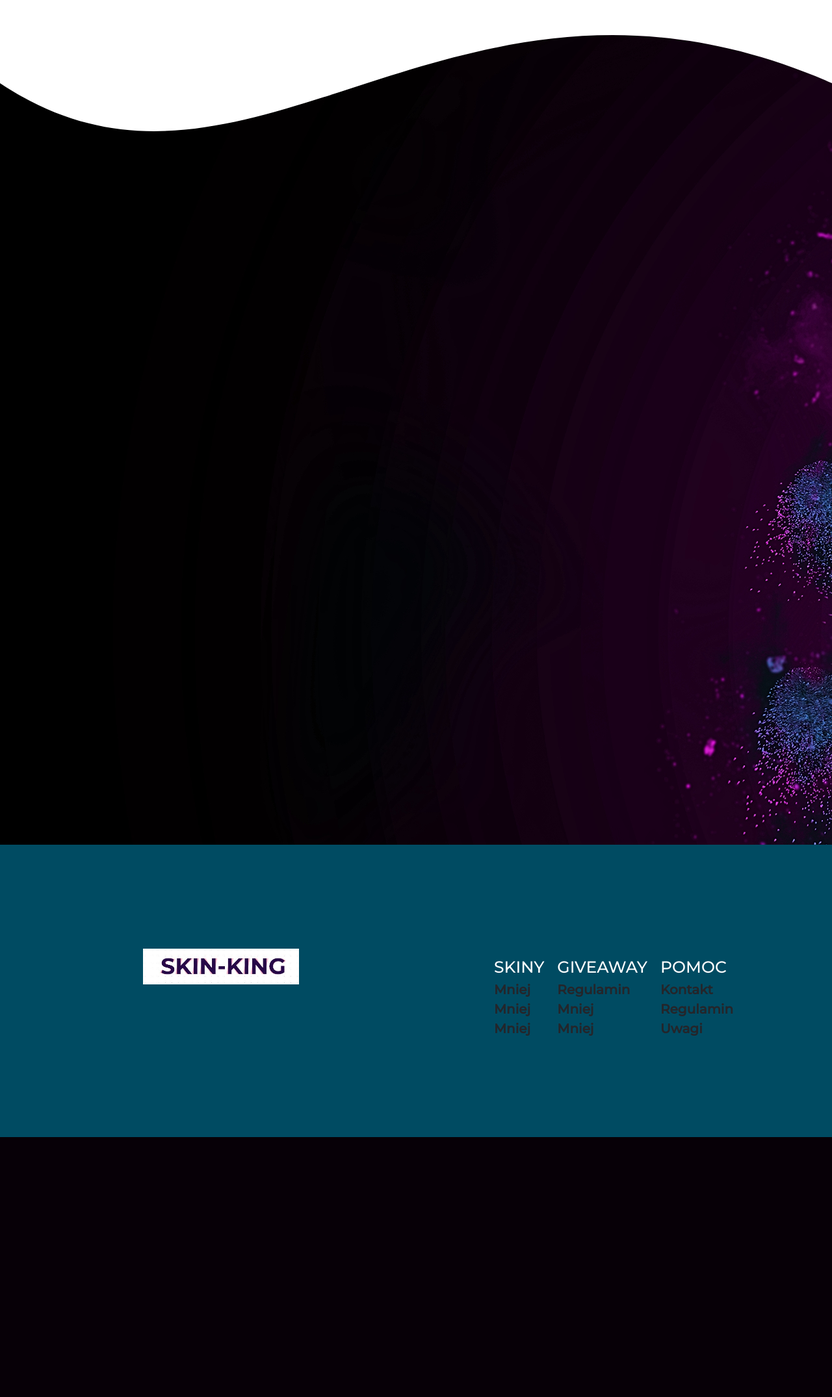
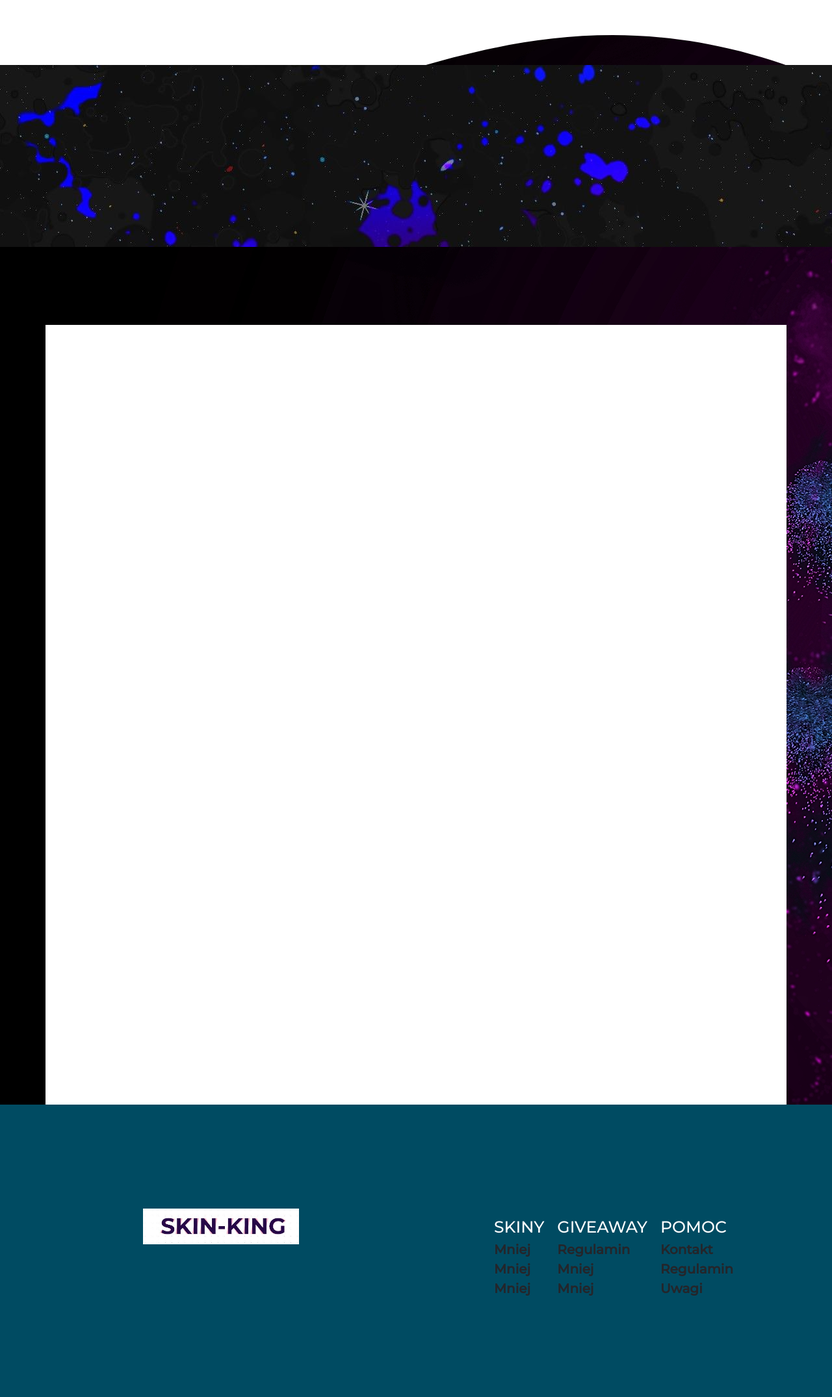
Before and after one commit to HAPPY231/SKIN-KING, a PHP site: page / in a window 1280 px wide. Shown: the part 106-2256 px from the top of the page at 65% size. Before the commit the page ends 1856 px from the top, so only its background shows below. Run offline with PHP 8.4, Linux system fonts and the light colour scheme; data that the repository does not hold is empty; a stand-in replaces the project's code that opens the database connection; some libraries are stand-ins or nearby versions.

Commit message:
Upgrades

```diff
--- a/case.php
+++ b/case.php
@@ -5,7 +5,7 @@ include("connect.php");
 
 $_SESSION['case'] = $_GET['case_id'];
 if (@$_COOKIE['checksum'] == md5(@$_COOKIE['user']).@$_COOKIE['login_dod']) {
-    $users = "SELECT * FROM user WHERE name='$_COOKIE[user]'";
+    $users = "SELECT * FROM user WHERE login='$_COOKIE[user]'";
     $get = mysqli_query($dbc,$users);
     $user = mysqli_fetch_row($get);
 }
@@ -24,6 +24,10 @@ if (@$_COOKIE['checksum'] == md5(@$_COOKIE['user']).@$_COOKIE['login_dod']) {
 
     $sql = "SELECT * FROM cases WHERE id=$_SESSION[case]";
     $case = mysqli_query($dbc,$sql);
+    $checkforsecure = $case->num_rows;
+    if($checkforsecure<=0){
+        header("Location:index.php");
+    }
     $row = mysqli_fetch_row($case)
     ?>
     <title>SKIN-KING | <?php echo $row[1]; ?></title>
--- a/draw.php
+++ b/draw.php
@@ -27,7 +27,7 @@
         }
         return $closest;
     }
-    $rang = rand(0,100);
+    $rang = rand(0.0000005,100);
     $win = array_search(getClosest($rang,$c),$c);
     $sqladd = "UPDATE user SET account_balance=account_balance+$win WHERE id='$user_id'";
     $addquery = mysqli_query($dbc,$sqladd);
@@ -35,7 +35,7 @@
     date_default_timezone_set('Europe/Warsaw');
     $date=date_create(date("Y-m-d H:i:s"));
     date_modify($date,"+30 minutes");
-    $dataf = date_format($date,"Y-m-d H:i:s")."<br>";
+    $dataf = date_format($date,"Y-m-d H:i:s");
 
     $datechange = "UPDATE user SET `date`='$dataf' WHERE id='$user_id'";
     $mydatechaquery = mysqli_query($dbc,$datechange);
--- a/equipment.php
+++ b/equipment.php
@@ -5,7 +5,7 @@
     include("connect.php");
 
     if (@$_COOKIE['checksum'] == md5(@$_COOKIE['user']).@$_COOKIE['login_dod']) {
-        $users = "SELECT * FROM user WHERE name='$_COOKIE[user]'";
+        $users = "SELECT * FROM user WHERE login='$_COOKIE[user]'";
         $get = mysqli_query($dbc,$users);
         $user = mysqli_fetch_row($get);
     }
--- a/include.php
+++ b/include.php
@@ -8,6 +8,7 @@ echo<<<END
   <script src="https://ajax.googleapis.com/ajax/libs/jquery/1.12.4/jquery.min.js"></script>
   <link rel="stylesheet" href="style.css">
   <script type="text/javascript" src="java.js"></script>
+  <link rel="icon" href="images/rifle.png">
 END;
 }
 
@@ -22,7 +23,7 @@ echo<<<END
 END;
 if (@$_COOKIE['checksum'] == md5(@$_COOKIE['user']).@$_COOKIE['login_dod']) {
     include("connect.php");
-    $sql = "SELECT account_balance,level FROM user WHERE name='$_COOKIE[user]'";
+    $sql = "SELECT account_balance,level FROM user WHERE login='$_COOKIE[user]'";
     $balance = mysqli_query($dbc,$sql);
     $row = mysqli_fetch_row($balance);
 
--- a/index.php
+++ b/index.php
@@ -15,9 +15,13 @@
 <body>
     <?php navigation(); ?>
 
-    <div style="overflow: hidden;height:500px;" ><svg viewBox="0 0 500 150" preserveAspectRatio="none" style="width: 100%;"><path d="M0.00,49.98 C149.99,150.00 271.49,-49.98 500.00,49.98 L500.00,0.00 L0.00,0.00 Z" style="stroke: none; fill: #fff;"></path></svg></div>
+    <div style="overflow: hidden;height:500px;max-width:100%;" ><svg viewBox="0 0 500 150" preserveAspectRatio="none" style="width: 100%;"><path d="M0.00,49.98 C149.99,150.00 271.49,-49.98 500.00,49.98 L500.00,0.00 L0.00,0.00 Z" style="stroke: none; fill: #fff;"></path></svg></div>
+
+    <div class="w-100 d-flex slideskins" style="margin-top: -400px;max-width:100%;position:absolute;">
+    </div>
+
      <center>
-    <div id="comslider_in_point_2376097" style="margin-top: -400px;"></div><script type="text/javascript">var oCOMScript2376097=document.createElement('script');oCOMScript2376097.src="https://commondatastorage.googleapis.com/comslider/target/users/1645778981x5c1b7dcd9d756819738f05c3068ce758/comslider.js?timestamp=1645828081&ct="+Date.now();oCOMScript2376097.type='text/javascript';document.getElementsByTagName("head").item(0).appendChild(oCOMScript2376097);</script>
+    <div id="comslider_in_point_2376097" style="max-width:100%;"></div><script type="text/javascript">var oCOMScript2376097=document.createElement('script');oCOMScript2376097.src="https://commondatastorage.googleapis.com/comslider/target/users/1645778981x5c1b7dcd9d756819738f05c3068ce758/comslider.js?timestamp=1645828081&ct="+Date.now();oCOMScript2376097.type='text/javascript';document.getElementsByTagName("head").item(0).appendChild(oCOMScript2376097);</script>
 </center>
 
     <div class="container">
@@ -45,12 +49,21 @@ END;
 ?>
         </div>
     </div>
+
     <?php
         footer();
     ?>
     <script>
         $(function(){
-            $("div.container").css({"position":"sticky"});
+            $("div.container").css({"position":"sticky","background-color":"#fff"});
+
+            setInterval(() => {
+                $.post("slideajax.php",{
+
+                        },function(data,status){
+                            $('div.slideskins').prepend(data);
+                        });
+            }, 3500);
         });
     </script>
 </body>
--- a/open.php
+++ b/open.php
@@ -43,7 +43,7 @@ $c = array_combine($a,$rv);
         return $closest;
     }
 
-$rang = rand(0,100);
+$rang = rand(0.0000005,100);
 $win = array_search(getClosest($rang,$c),$c);
 
 $sql = "SELECT * FROM skins WHERE id=$win";
@@ -64,7 +64,7 @@ $case_row = mysqli_fetch_row($case_query);
 $subtraction = "UPDATE user SET account_balance = account_balance-$case_row[0],experience=experience+$case_row[1] WHERE id='$_POST[user_id]'";
 $mysql = mysqli_query($dbc,$subtraction);
 
-$user_account = "SELECT name,account_balance,level,experience FROM user WHERE id='$_POST[user_id]'";
+$user_account = "SELECT login,account_balance,level,experience FROM user WHERE id='$_POST[user_id]'";
 $user_query = mysqli_query($dbc,$user_account);
 $row_user = mysqli_fetch_row($user_query);
 
--- a/registration.php
+++ b/registration.php
@@ -162,7 +162,7 @@ END;
 				}
 
 				//Czy nick jest już zarezerwowany?
-				$rezultat = $dbc->query("SELECT id FROM user WHERE name='$nick'");
+				$rezultat = $dbc->query("SELECT id FROM user WHERE login='$nick'");
 
 				if (!$rezultat) throw new Exception($polaczenie->error);
 
--- a/style.css
+++ b/style.css
@@ -6,9 +6,9 @@ body {
     margin: 0 !important;
     font-family: 'Open Sans', sans-serif;
     background-image: url('images/counter-strike-global-offensive-csgo_3840x2160_xtrafondos.com.jpg');
+    overflow-x: hidden;
 }
 .container{
-
     min-height: 1200px;
     padding:20px;
 }
@@ -32,6 +32,13 @@ header{
     -moz-box-shadow: inset 1px 35px 27px -34px rgba(66, 68, 90, 1);
     box-shadow: inset 1px 35px 27px -34px rgba(66, 68, 90, 1);
     align-content: center;
+}
+
+.slideskins{
+    height: 280px;
+    align-items: center;
+    align-content: center;
+    background-image: url("images/get_image_large.jfif");
 }
 
 footer{
--- a/web.php
+++ b/web.php
@@ -13,7 +13,7 @@ if (isset($_POST['login']) && isset($_POST['haslo'])) {
 
         $login = htmlentities($login, ENT_QUOTES, "UTF-8");
 
-        if ($rezultat = $dbc->query(sprintf("SELECT * FROM user WHERE name='%s'", mysqli_real_escape_string($dbc, $login)))) {
+        if ($rezultat = $dbc->query(sprintf("SELECT * FROM user WHERE login='%s'", mysqli_real_escape_string($dbc, $login)))) {
             $ilu_userow = $rezultat->num_rows;
             if ($ilu_userow>0) {
                 $wiersz = $rezultat->fetch_assoc();
```
Also changed, not shown: lottery.php (+6 -3 lines), slideajax.php (added, +22 -0 lines), images/rifle.png (added).
